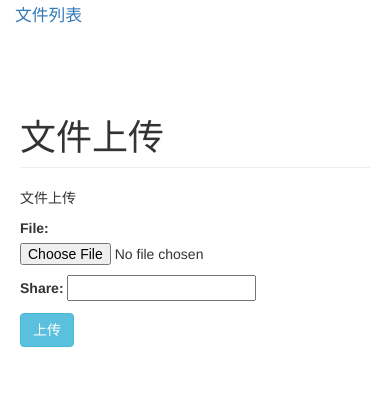
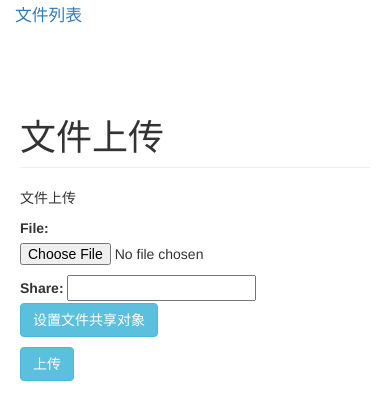
Before and after one commit to bricksfx/ABE, a Django app: page /upload/ in a window 390 px wide. Shown: the part 232-652 px from the top of the page. Run offline with Django 3.2, Linux system fonts and the light colour scheme; the visitor is signed in with stand-in values (Sample User, id 1); parts of the project's set-up code (start-up, migrations or seed data) failed here and were passed over; some libraries are stand-ins or nearby versions.

Commit message:
file share template add #0

```diff
--- a/User/templates/User/index.html
+++ b/User/templates/User/index.html
@@ -88,6 +88,8 @@
            return false;
         }
     </script>
+    {% block script %}
+    {% endblock %}
     <title>{% block title %}主页{% endblock %}</title>
 </head>
 <body>
--- a/User/templates/User/upload.html
+++ b/User/templates/User/upload.html
@@ -1,15 +1,70 @@
 {% extends 'User/index.html' %}
+{% block script %}
+    <script>
+        function set_file_share_object(){
+            $("#fileAttributeSelect").removeAttr("hidden");
+            $("#id_share").val("test");
+        }
+    </script>
+{% endblock %}
 {% block title %}文件上传{% endblock %}
 {% block intert-hook %}
     <div class="overview">
        <h1 class="page-header">文件上传</h1>
        <p>文件上传</p>
-        <div class="file-uploas">
+        <div class="file-upload">
             <form enctype="multipart/form-data" method="post">
                 {% csrf_token %}
-                {{ form.as_p }}
+                <p><label for="id_file">File:</label> <input id="id_file" name="file" type="file" /></p>
+                <p>
+                    <label for="id_share">Share:</label> <input id="id_share" maxlength="30" name="share" type="text" readonly="readonly" />
+                    <button class="btn btn-info" type="button" onclick="set_file_share_object()">设置文件共享对象</button>
+                </p>
                 <button class="btn btn-info" type="submit">上传</button>
             </form>
         </div>
+        <form class="form-horizontal" id="fileAttributeSelect" hidden="hidden">
+            <h3>选择文件分享的对象</h3>
+            <div class="form-group">
+                <div class="col-sm-9">
+                    <p>选择性别</p>
+                    <div id="file_sex_select">
+                        <label class="checkbox-inline">
+                            <input type="checkbox" id="SexCheckbox" value="1">女
+                        </label>
+                        <label class="checkbox-inline">
+                            <input type="checkbox" id="SexCheckbox" value="1">男
+                        </label>
+                    </div>
+                </div>
+            </div>
+            <div class="form-group">
+                <div class="col-sm-9">
+                    <p>选择身份</p>
+                    <div id="file_sex_select">
+                        <label class="checkbox-inline">
+                            <input type="checkbox" id="IdentityCheckbox" value="">本科生
+                        </label>
+                        <label class="checkbox-inline">
+                            <input type="checkbox" id="IdentityCheckbox" value="1">研究生
+                        </label>
+                        <label class="checkbox-inline">
+                            <input type="checkbox" id="IdentityCheckbox" value="1">教师
+                        </label>
+                    </div>
+                </div>
+            </div>
+            <div class="form-group">
+                <div class="col-sm-9">
+                    <p>选择学院</p>
+
+                </div>
+            </div>
+            <div class="form-group">
+                <div class="col-sm-offset-2 col-sm-10">
+                    <button type="submit" class="btn btn-default">Sign in</button>
+                </div>
+            </div>
+        </form>
     </div>
 {% endblock %}
```
Also changed, not shown: media/file/bricks/2015/05/15/bricks.png (added).
